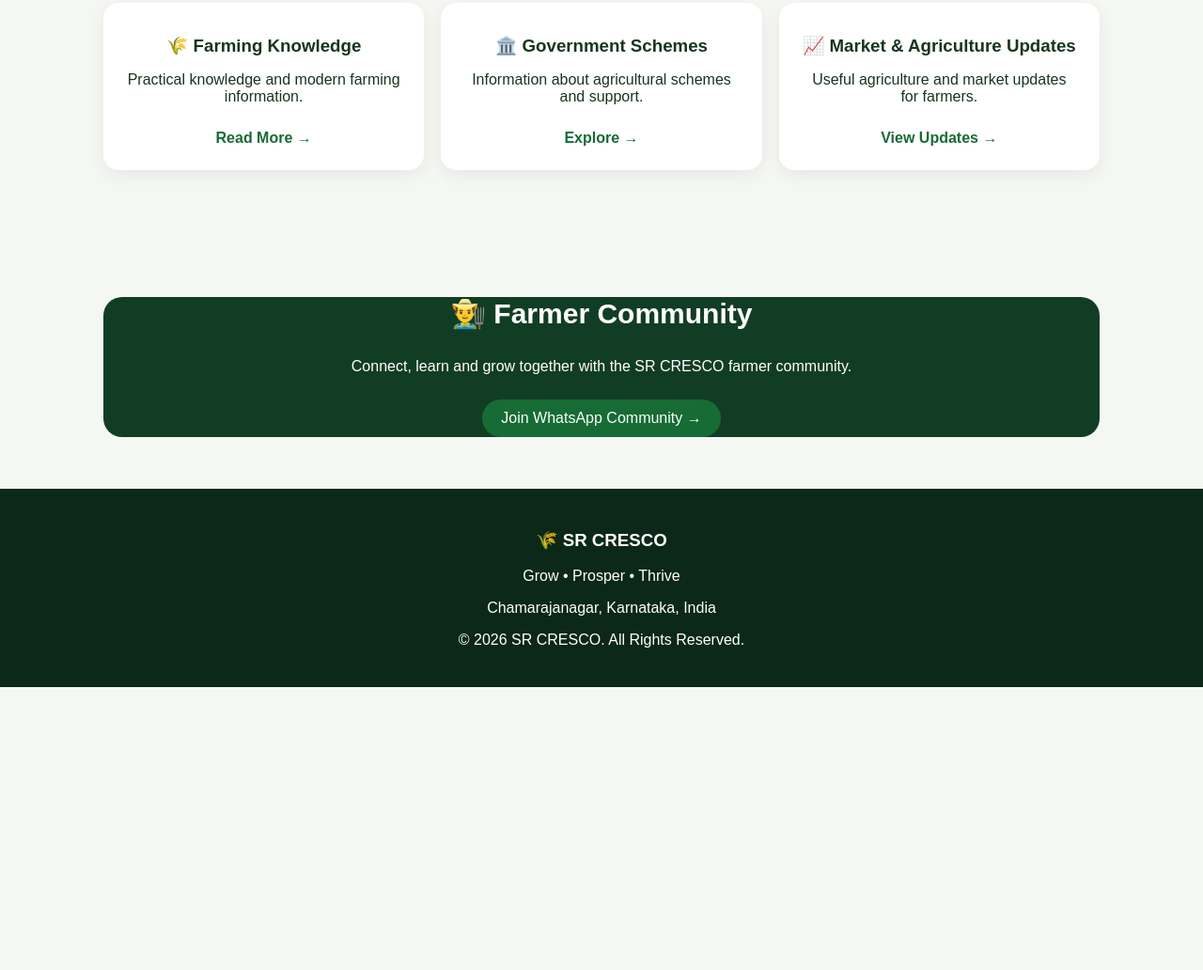
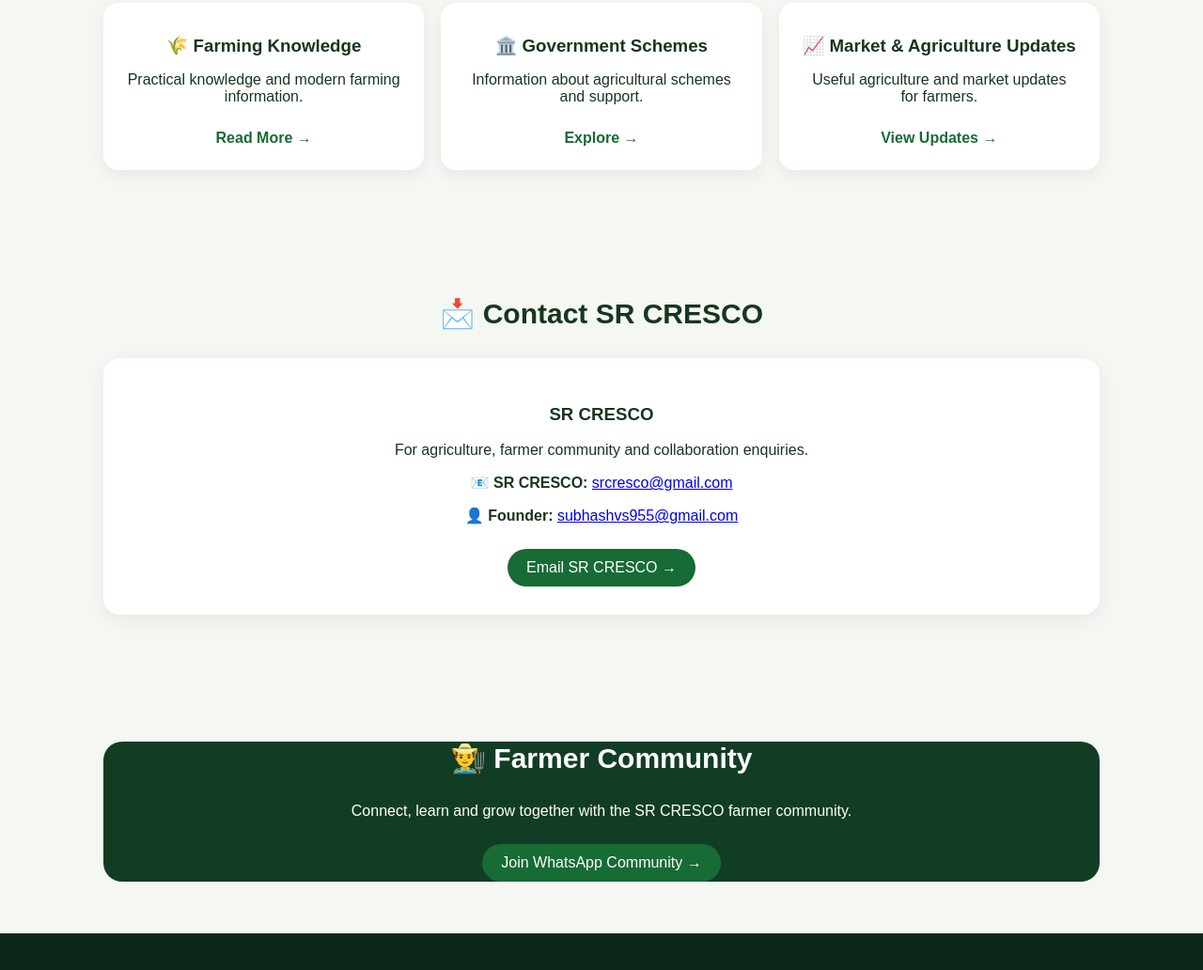
Before and after one commit to srcresco/SR-CRESCO, a plain HTML site: page index.html in a window 1280 px wide. Shown: the part 2219-3251 px from the top of the page at 94% size. Before the commit the page ends 2950 px from the top, so only its background shows below. Drawn offline with Linux system fonts and the light colour scheme.

Commit message:
Update index.html

```diff
--- a/index.html
+++ b/index.html
@@ -246,7 +246,29 @@
 
     </div>
 </section>
+<section id="contact">
+    <h2>📩 Contact SR CRESCO</h2>
 
+    <div class="founder">
+        <h3>SR CRESCO</h3>
+
+        <p>For agriculture, farmer community and collaboration enquiries.</p>
+
+        <p>
+            📧 <strong>SR CRESCO:</strong>
+            <a href="mailto:srcresco@gmail.com">srcresco@gmail.com</a>
+        </p>
+
+        <p>
+            👤 <strong>Founder:</strong>
+            <a href="mailto:subhashvs955@gmail.com">subhashvs955@gmail.com</a>
+        </p>
+
+        <a class="btn" href="mailto:srcresco@gmail.com">
+            Email SR CRESCO →
+        </a>
+    </div>
+</section>
 <section id="community">
     <div class="community">
         <h2>👨‍🌾 Farmer Community</h2>
```
